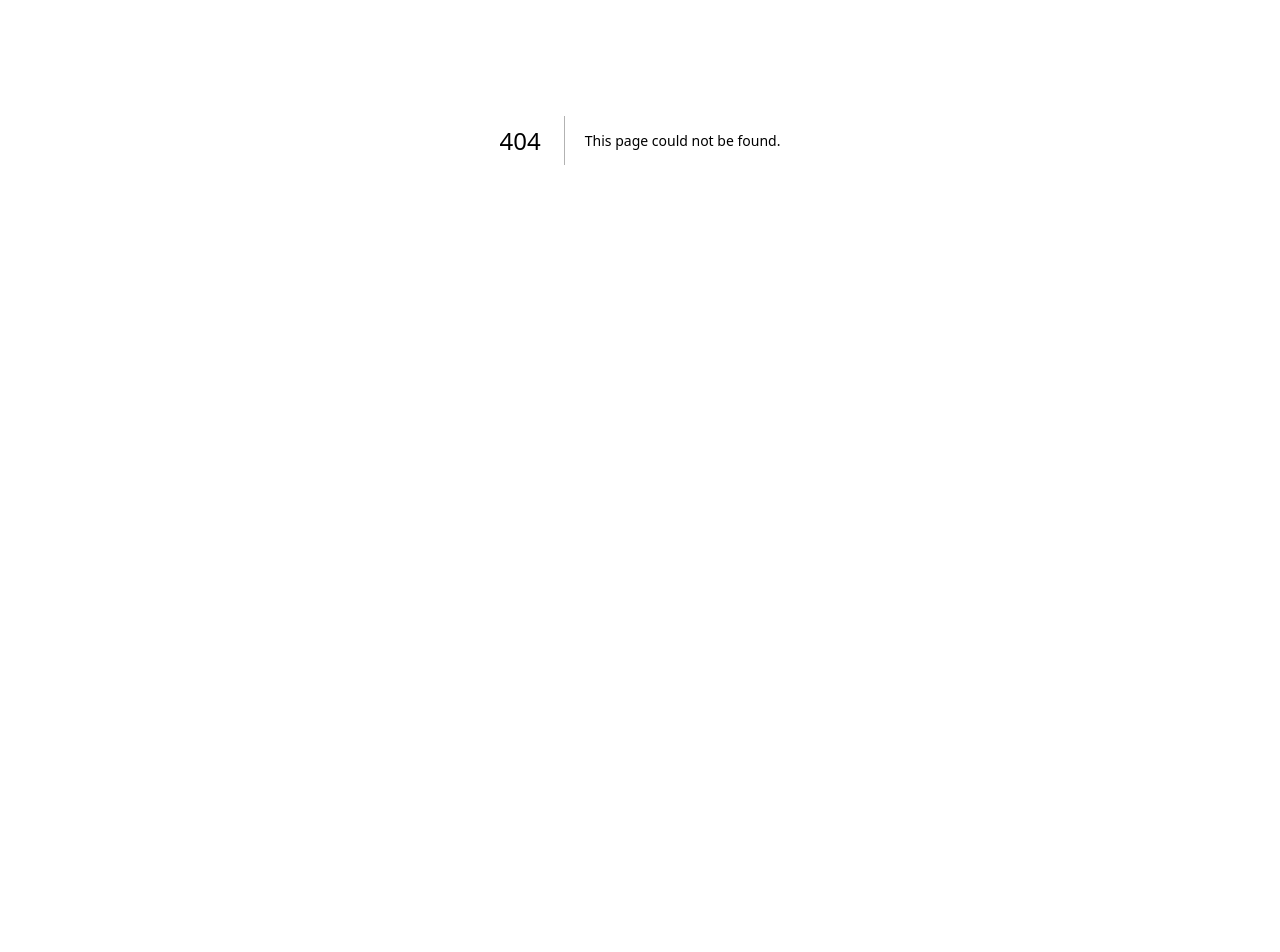
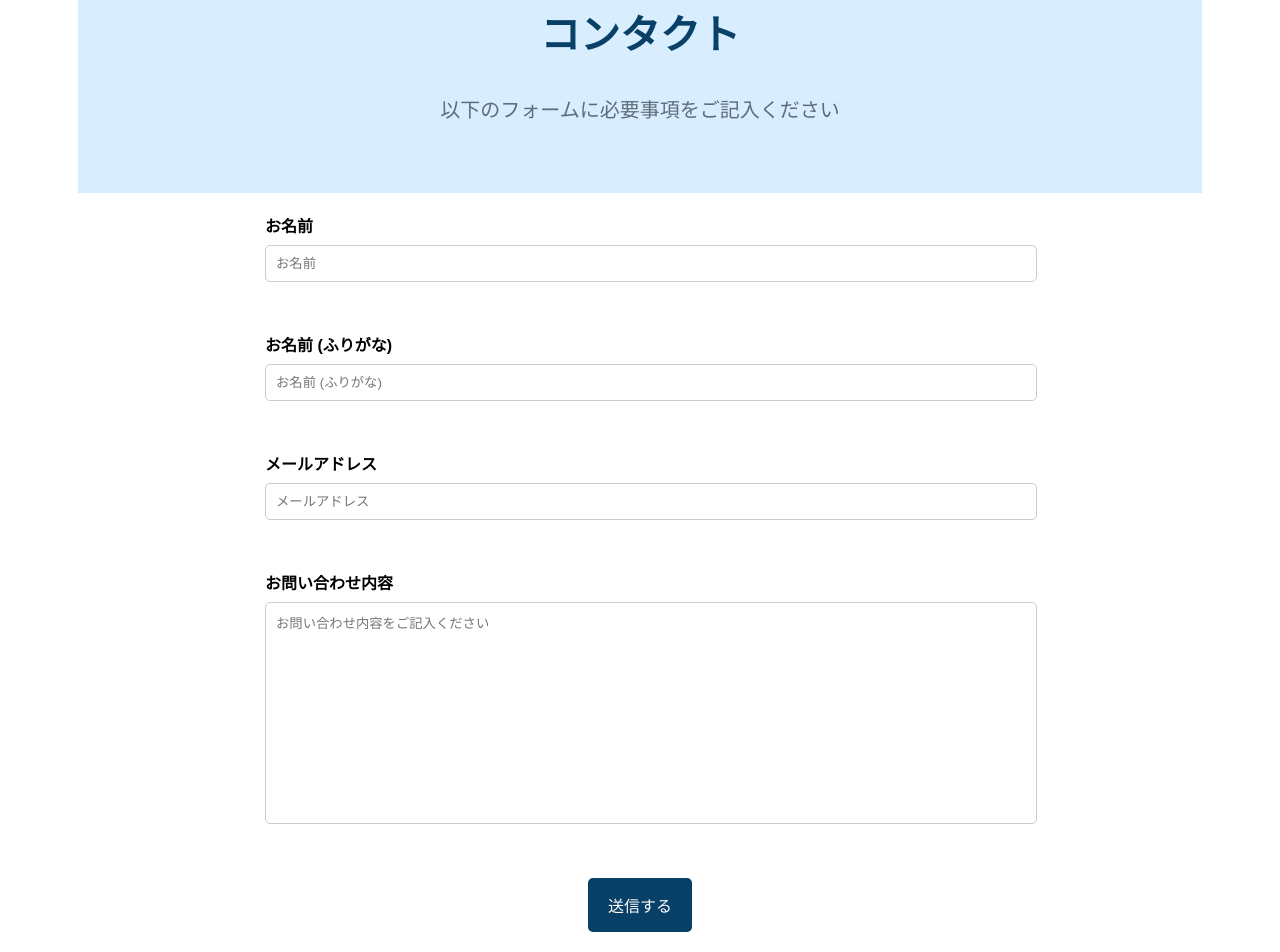
Before and after one commit to ait-nlp/nlp-lab-website, a Next.js app: page /contact in a window 1280 px wide. Before the commit this address had no page. Shown: the part 260-1212 px from the top of the page. Before the commit the page ends 800 px from the top, so only its background shows below. Built offline with nearby package versions, Linux system fonts and the light colour scheme.

Commit message:
コンタクトフォームのデザイン作成

```diff
--- /dev/null
+++ b/src/app/contact/contact.module.css
@@ -0,0 +1,39 @@
+.contactForm {
+  max-width: 750px;
+  width: 60%;
+  margin: 0 auto;
+  padding: 20px;
+}
+
+.contactForm label {
+  display: block;
+  margin-bottom: 8px;
+  font-weight: bold;
+}
+
+.contactForm input[type='text'],
+.contactForm input[type='email'],
+.contactForm textarea {
+  width: 100%;
+  padding: 10px;
+  margin-bottom: 50px;
+  border: 1px solid #ccc;
+  border-radius: 5px;
+}
+
+.contactForm textarea {
+  height: 200px;
+  resize: none;
+}
+
+.contactForm button {
+  background-color: #094067;
+  color: #fffffe;
+  padding: 15px 20px;
+  border: none;
+  border-radius: 5px;
+  font-size: 16px;
+  cursor: pointer;
+  display: block;
+  margin: 0 auto;
+}
--- /dev/null
+++ b/src/app/contact/page.jsx
@@ -0,0 +1,34 @@
+import React from 'react'
+import styles from './contact.module.css'
+import Nav from '@/component/navigation/nav'
+import Title from '@/component/title/title'
+
+const PAGE_TITLE = 'コンタクト'
+const PAGE_DISCRIPTION = '以下のフォームに必要事項をご記入ください'
+
+function Contact() {
+  return (
+    <div>
+      <Nav />
+      <Title title={PAGE_TITLE} discription={PAGE_DISCRIPTION} />
+
+      <form action='' className={styles.contactForm}>
+        <label>お名前</label>
+        <input type='text' placeholder='お名前' />
+
+        <label>お名前 (ふりがな)</label>
+        <input type='text' placeholder='お名前 (ふりがな)' />
+
+        <label>メールアドレス</label>
+        <input type='email' placeholder='メールアドレス' />
+
+        <label>お問い合わせ内容</label>
+        <textarea placeholder='お問い合わせ内容をご記入ください'></textarea>
+
+        <button type='submit'>送信する</button>
+      </form>
+    </div>
+  )
+}
+
+export default Contact
--- /dev/null
+++ b/src/component/title/title.jsx
@@ -0,0 +1,15 @@
+import React from 'react'
+import styles from './title.module.css'
+
+function title({ title, discription }) {
+  return (
+    <div>
+      <div className={styles.title}>
+        <h2>{title}</h2>
+        <p>{discription}</p>
+      </div>
+    </div>
+  )
+}
+
+export default title
--- /dev/null
+++ b/src/component/title/title.module.css
@@ -0,0 +1,19 @@
+.title {
+  width: 80%;
+  background-color: #d8eefe;
+  margin: auto;
+  margin-top: 100px;
+  padding: 50px;
+}
+
+.title h2 {
+  text-align: center;
+  color: #094067;
+  font-size: 40px;
+}
+
+.title p {
+  text-align: center;
+  color: #5f6c7b;
+  font-size: 20px;
+}
--- a/tsconfig.json
+++ b/tsconfig.json
@@ -30,7 +30,7 @@
     "src/app/page.jsx",
     "src/app/layout.tsx",
     "src/app/page.jsx",
-    "src/app/form/page.jsx"
+    "src/app/contact/page.jsx"
   ],
   "exclude": ["node_modules"]
 }
```
Also changed, not shown: src/app/form/page.jsx (deleted).
